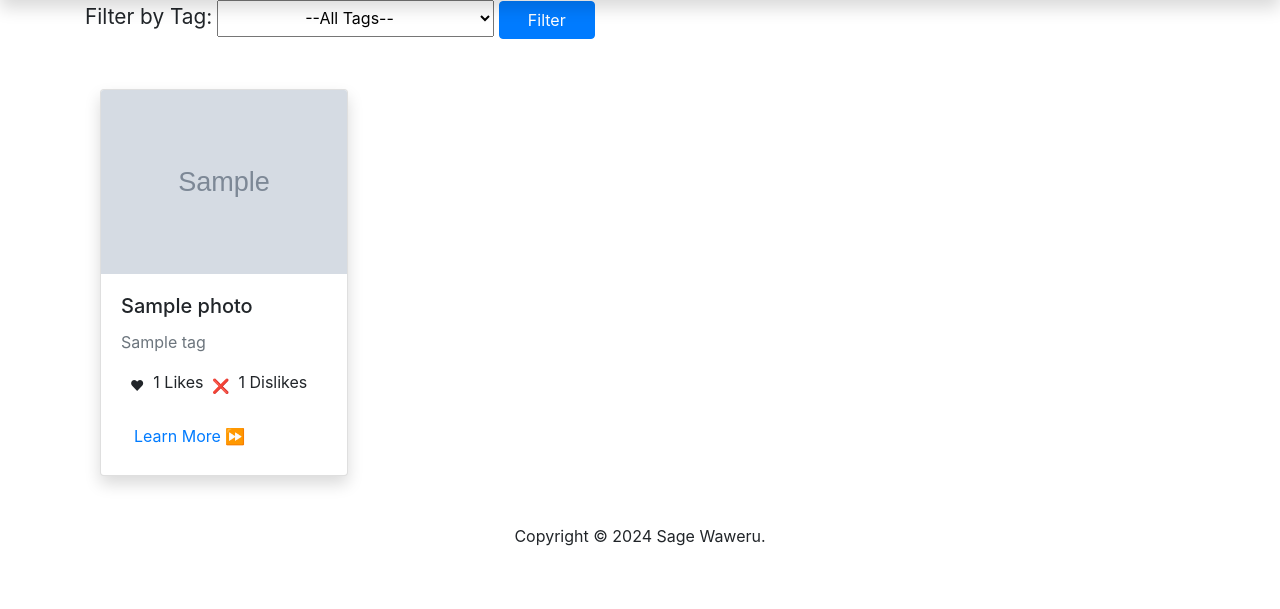
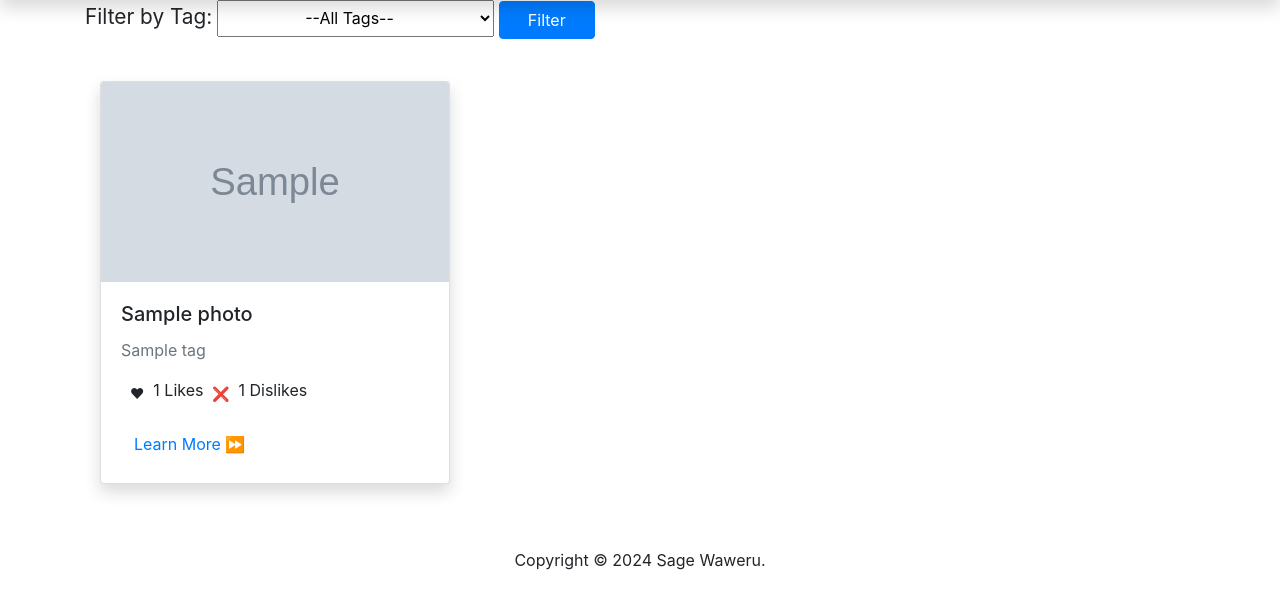
Before and after one commit to SageWaweru/Photo_App, a Django app: template gallery_app/templates/index.html in a window 1280 px wide. Shown: the part 56-665 px from the top of the page. Run offline with Django 3.2, Linux system fonts and the light colour scheme; the template is opened without the code that fills it: most values are stand-ins (such as "Sample title", 1, 10 or a date in 2020); grey boxes marked "Sample" are stand-in pictures; some libraries are stand-ins or nearby versions.

Commit message:
updates on db

```diff
--- a/gallery_app/templates/index.html
+++ b/gallery_app/templates/index.html
@@ -15,12 +15,12 @@
     <button type="submit" style="width: 6rem;" class="btn btn-primary">Filter</button>
   </form>
 
-  <div class="container py-4">
-    <div class="row gy-4">
+  <div class="container py-3">
+    <div class="row gy-3 ">
         {% for photo in photos %}
-        <div class="col-12 col-sm-6 col-lg-3">
-            <div class="card shadow">
-                <img src="{{ photo.uploaded_photo.url }}" alt="{{ photo.title }}" class="card-img-top img-fluid">
+        <div class="col-12 col-sm-6 col-lg-4 mb-4">
+            <div style="width: 350px;" class="card shadow">
+                <img src="{{ photo.uploaded_photo.url }}" alt="{{ photo.title }}" style="width: 350px; height: 200px;" class="card-img-top img-fluid">
                 <div class="card-body">
                     <h5 class="card-title">{{ photo.title }}</h5>
                     <p class="card-text text-muted">
--- a/gallery_app/templates/photo_detail.html
+++ b/gallery_app/templates/photo_detail.html
@@ -18,13 +18,13 @@
     <div class="d-flex align-items-center mb-4">
         <form action="{% url 'like_photo' photo.id %}" method="post" style="display: inline;">
             {% csrf_token %}
-            <button type="submit" class="btn mr-2 ">❤ Like</button>
+            <button type="submit" class="btn mr-2 ">❤ </button>
         </form>
         <span class="ms-2 me-4">{{ photo.total_likes }} Likes</span>
 
         <form action="{% url 'dislike_photo' photo.id %}" method="post" style="display: inline;">
             {% csrf_token %}
-            <button type="submit" class="btn  mr-2">❌ Dislike</button>
+            <button type="submit" class="btn  mr-2">❌ </button>
         </form>
         <span class="ms-2">{{ photo.total_dislikes }} Dislikes</span>
     </div>
--- a/photo_project/settings.py
+++ b/photo_project/settings.py
@@ -102,7 +102,7 @@ WSGI_APPLICATION = 'photo_project.wsgi.application'
 # }
 
 DATABASES={
-    'default': dj_database_url.parse("postgresql://sagedb_89dx_user:ri4CUpnYfySR8gT8rlwWz609dQJ8TrbH@dpg-ctucob9u0jms73f5roj0-a.oregon-postgres.render.com/sagedb_89dx")
+    'default': dj_database_url.parse("postgresql://sage_ln3y_user:sSy9KAnUxP7bkBbCGkH1exXZJkUcOPDL@dpg-cu3nvj9u0jms73dmodo0-a.oregon-postgres.render.com/sage_ln3y")
 }
 
 # Password validation
```
Also changed, not shown: gallery_app/views.py (+3 -10 lines), gallery_app/migrations/0001_initial.py.
